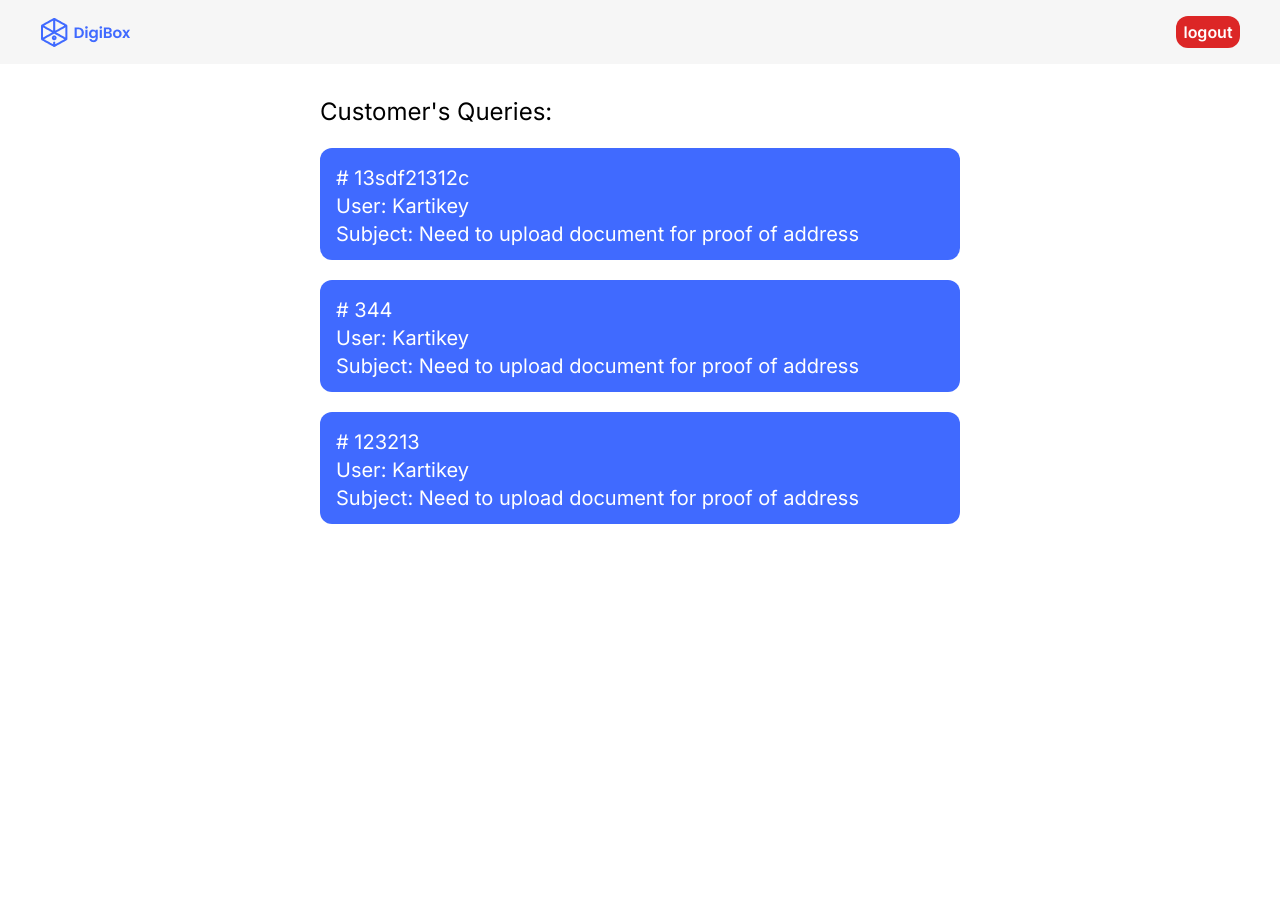
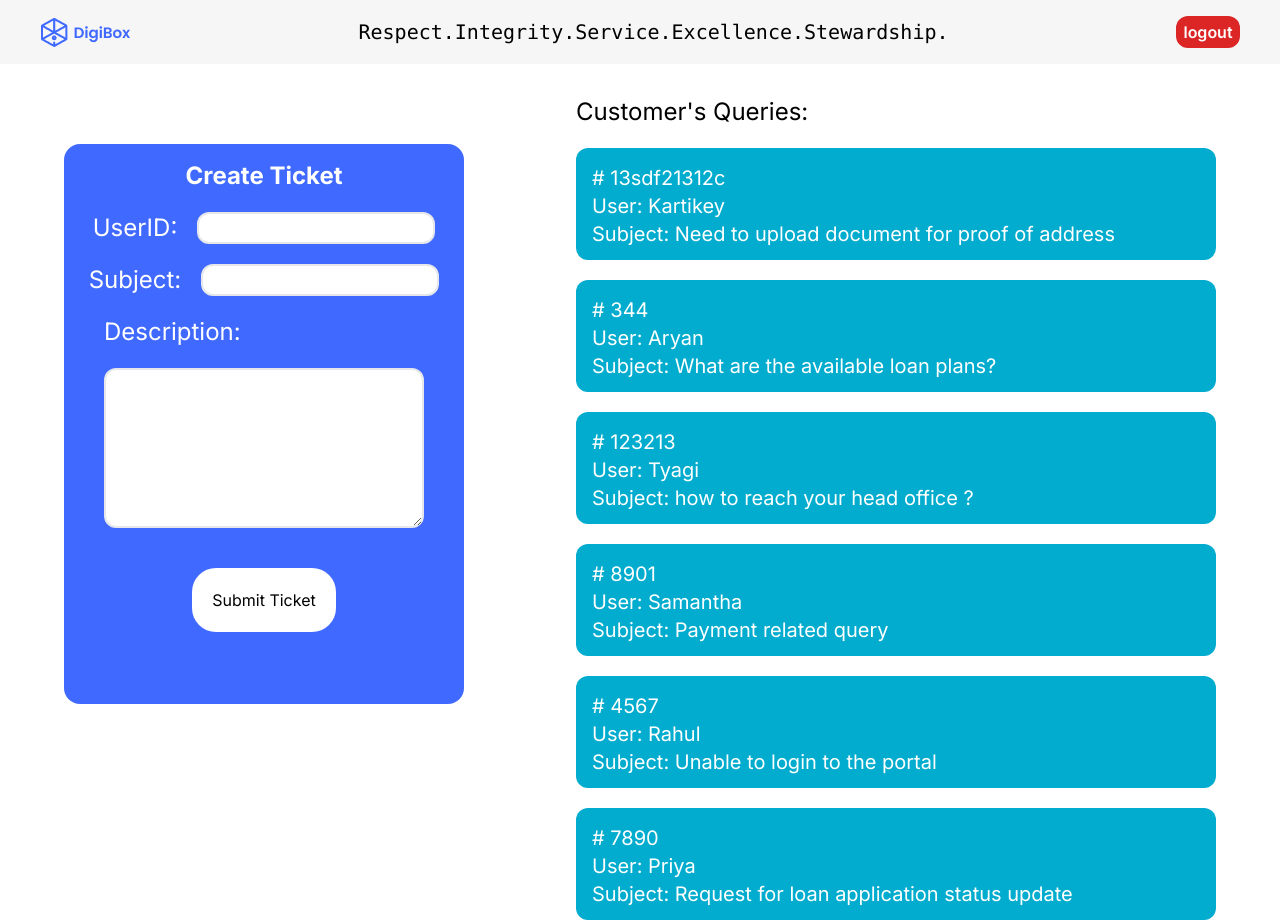
Before and after one commit to KartikeyCode/ChatApp, a Next.js app in the folder my-app/: page /dashboard in a window 1280 px wide. Before the commit the page ends 800 px from the top, so only its background shows below. Built offline with nearby package versions, Linux system fonts and the light colour scheme.

Commit message:
add files

```diff
--- a/my-app/app/chat/[ticketID]/page.js
+++ b/my-app/app/chat/[ticketID]/page.js
@@ -1,4 +1,5 @@
 'use client'
+import NavbarDash from '@/app/components/navbardash';
 import React, { useState, useEffect } from 'react';
 import io from 'socket.io-client';
 
@@ -8,7 +9,6 @@ export default function Chat({ params }) {
   const [socket, setSocket] = useState(null);
   const [messages, setMessages] = useState([]);
   const [messageInput, setMessageInput] = useState('');
-  const [selectedFile, setSelectedFile] = useState(null);
 
   useEffect(() => {
     if (ticketID) {
@@ -41,33 +41,27 @@ export default function Chat({ params }) {
     }
   };
 
-  const handleFileUpload = () => {
-    if (socket && selectedFile) {
-      socket.emit('upload', selectedFile, (status) => {
-        console.log(status);
-      });
-      setSelectedFile(null); // Reset selected file after sending
-    }
-  };
-
   return (
-    <div>
-      <h1>Chat Room: {ticketID}</h1>
-      <div>
+    <div  className='flex flex-col min-h-screen items-center'>
+      <NavbarDash/>
+      <div className='mt-24 flex flex-col gap-10'>
+      <h1 className='text-2xl xl:text-5xl mb-10'>Chat for ticketID: {ticketID}</h1>
+      <div className=' text-lg xl:text-2xl'>
         {messages.map((msg, index) => (
           <div key={index}>{msg}</div>
         ))}
       </div>
+      <div className='flex items-center justify-center gap-10'>
       <input
+      className='border-2 px-4'
+        placeholder='Enter your message here...'
         type="text"
         value={messageInput}
         onChange={(e) => setMessageInput(e.target.value)}
-      />
-      <button onClick={sendMessage}>Send</button>
-
-      {/* File upload */}
-      <input type="file" onChange={(e) => setSelectedFile(e.target.files[0])} />
-      <button onClick={handleFileUpload}>Upload File</button>
+        />
+      <button className='bg-[#406AFF] text-white p-2 px-4 rounded-3xl' onClick={sendMessage}>Send</button>
+        </div>
+        </div>
     </div>
   );
 }
--- a/my-app/app/components/card.js
+++ b/my-app/app/components/card.js
@@ -4,7 +4,7 @@ import Link from 'next/link';
 export default function QueryCard({ ticketID, user, subject }) {
   return (
     <Link href={`/chat/${ticketID}`}>
-        <div className="bg-[#406AFF] w-[25rem] h-28 xl:w-[40rem] rounded-xl mt-5 p-4 flex flex-col">
+        <div className="bg-[#02ACCE] w-[25rem] h-28 xl:w-[40rem] rounded-xl mt-5 p-4 flex flex-col">
           <h1 className="text-white md:text-xl"> # {ticketID} </h1>
           <h1 className="text-white md:text-xl"> User: {user} </h1>
           <h1 className="text-white md:text-xl"> Subject: {subject} </h1>
--- a/my-app/app/components/navbar.js
+++ b/my-app/app/components/navbar.js
@@ -1,8 +1,19 @@
 
 export default function Navbar(){
     return(
-        <div className="h-16 px-10 bg-[#F6F6F6] flex justify-center md:justify-normal items-center w-screen absolute top-0">
+        <div className="h-16 px-10 bg-[#F6F6F6] flex justify-center md:justify-between items-center w-screen absolute top-0">
                 <img src="../../../logo.png" alt="logo" />
+                <div className="flex">
+                    <h1 className="text-black font-mono text-xl"> Respect. </h1>
+                    <h1 className="text-black font-mono text-xl"> Integrity. </h1>
+                    <h1 className="text-black font-mono text-xl"> Service. </h1>
+                    <h1 className="text-black font-mono text-xl"> Excellence. </h1>
+                    <h1 className="text-black font-mono text-xl"> Stewardship. </h1>
+
+
+
+
+                </div>
         </div>
     )
 }
--- a/my-app/app/components/navbardash.js
+++ b/my-app/app/components/navbardash.js
@@ -8,6 +8,13 @@ export default function NavbarDash(){
     return(
         <div className="h-16 px-10 bg-[#F6F6F6] flex justify-between items-center w-screen absolute top-0">
                 <img src="../../../logo.png" alt="logo" />
+                <div className="md:flex hidden">
+                    <h1 className="text-black font-mono text-xl"> Respect. </h1>
+                    <h1 className="text-black font-mono text-xl"> Integrity. </h1>
+                    <h1 className="text-black font-mono text-xl"> Service. </h1>
+                    <h1 className="text-black font-mono text-xl"> Excellence. </h1>
+                    <h1 className="text-black font-mono text-xl"> Stewardship. </h1>
+                </div>
                 <button onClick={handleLogout} className="bg-red-600 text-white font-semibold w-16 h-8 rounded-xl"> logout </button>
         </div>
     )
--- a/my-app/app/components/samplequeries.json
+++ b/my-app/app/components/samplequeries.json
@@ -5,14 +5,28 @@
         "ticket_id":"13sdf21312c"
     },
     {
-        "user" : "Kartikey",
-        "summary": "Need to upload document for proof of address",
+        "user" : "Aryan",
+        "summary": "What are the available loan plans?",
         "ticket_id":"344"
     },
     {
-        "user" : "Kartikey",
-        "summary": "Need to upload document for proof of address",
+        "user" : "Tyagi",
+        "summary": "how to reach your head office ?",
         "ticket_id":"123213"
+    },
+    {
+        "user" : "Samantha",
+        "summary": "Payment related query",
+        "ticket_id":"8901"
+    },
+    {
+        "user" : "Rahul",
+        "summary": "Unable to login to the portal",
+        "ticket_id":"4567"
+    },
+    {
+        "user" : "Priya",
+        "summary": "Request for loan application status update",
+        "ticket_id":"7890"
     }
-
 ]
--- /dev/null
+++ b/my-app/app/components/ticketform.js
@@ -0,0 +1,48 @@
+'use client'
+import axios from 'axios';
+
+export default function TicketForm() {
+  // Function to handle form submission
+  const handleSubmit = async (event) => {
+    event.preventDefault();
+    const clientID = document.getElementById('clientID').value;
+    const subject = document.getElementById('subject').value;
+    const message = document.getElementById('message').value;
+    const data = {
+      ticketId: clientID,
+      sender: "representative",
+      message: message
+    };
+
+    try {
+      const response = await axios.put('http://ec2-13-233-98-115.ap-south-1.compute.amazonaws.com:3000/ticket/updateTicket', data);
+      console.log(response);
+      alert("Request Sent")
+      // Handle successful response here, e.g., clear form or show success message
+    } catch (error) {
+      console.error(error);
+      // Handle errors here, e.g., show error message to the user
+    }
+  };
+
+  return (
+    <div className="Ticket-Form items-center gap-5 flex flex-col p-4 bg-[#406AFF] mt-36 rounded-2xl h-[35rem] w-[25rem]">
+      <h1 className="text-white text-2xl font-bold">Create Ticket</h1>
+      <div className="flex gap-5">
+        <h2 className="text-white text-2xl">UserID:</h2> {/* clientID */}
+        <input type="text" id="clientID" name="clientID" className="border-2 rounded-xl" />
+      </div>
+      <div className="flex gap-5">
+        <h2 className="text-white text-2xl">Subject:</h2> {/* subject */}
+        <input type="text" id="subject" name="subject" className="border-2 rounded-xl" />
+      </div>
+      <div className="flex flex-col gap-5">
+        <h2 className="text-white text-2xl">Description:</h2> {/* message */}
+        <textarea id="message" name="message" className="border-2 rounded-xl w-[20rem] h-[10rem]" />
+      </div>
+      <button className="bg-white p-5 rounded-3xl mt-5 hover:scale-110 transition-all" onClick={handleSubmit}>
+        Submit Ticket
+      </button>
+    </div>
+  );
+}
--- a/my-app/app/dashboard/page.js
+++ b/my-app/app/dashboard/page.js
@@ -1,12 +1,16 @@
 
 import NavbarDash from "../components/navbardash"
 import QueriesList from "../components/querieslist"
+import TicketForm from "../components/ticketform"
 
 export default function DashBoard(){
     return(
         <div className="min-h-screen flex flex-col items-center">
             <NavbarDash/>
+            <div className="flex flex-col xl:flex-row gap-28 ">
+            <TicketForm/>
             <QueriesList/>
+            </div>
         </div>
     )
 }
--- a/my-app/app/page.js
+++ b/my-app/app/page.js
@@ -26,7 +26,7 @@ export default function Login() {
     <div className="min-h-screen flex flex-col items-center justify-center">
       <Navbar />
       <div className="login-form">
-        <div className="bg-[#406AFF] gap-10 p-4 w-screen h-screen flex flex-col items-center justify-center">
+        <div className="bg-[#02ACCE] gap-10 p-4 w-screen h-screen flex flex-col items-center justify-center">
           <input
             placeholder="Username"
             value={username}
--- a/my-app/package.json
+++ b/my-app/package.json
@@ -9,10 +9,13 @@
     "lint": "next lint"
   },
   "dependencies": {
+    "axios": "^1.6.8",
     "next": "14.1.4",
     "react": "^18",
     "react-dom": "^18",
-    "socket.io-client": "^4.7.5"
+    "socket.io-client": "^4.7.5",
+    "styled": "^1.0.0",
+    "styled-components": "^6.1.8"
   },
   "devDependencies": {
     "autoprefixer": "^10.0.1",
```
Also changed, not shown: 1 other file (tests, documents, lock files or other folders).
